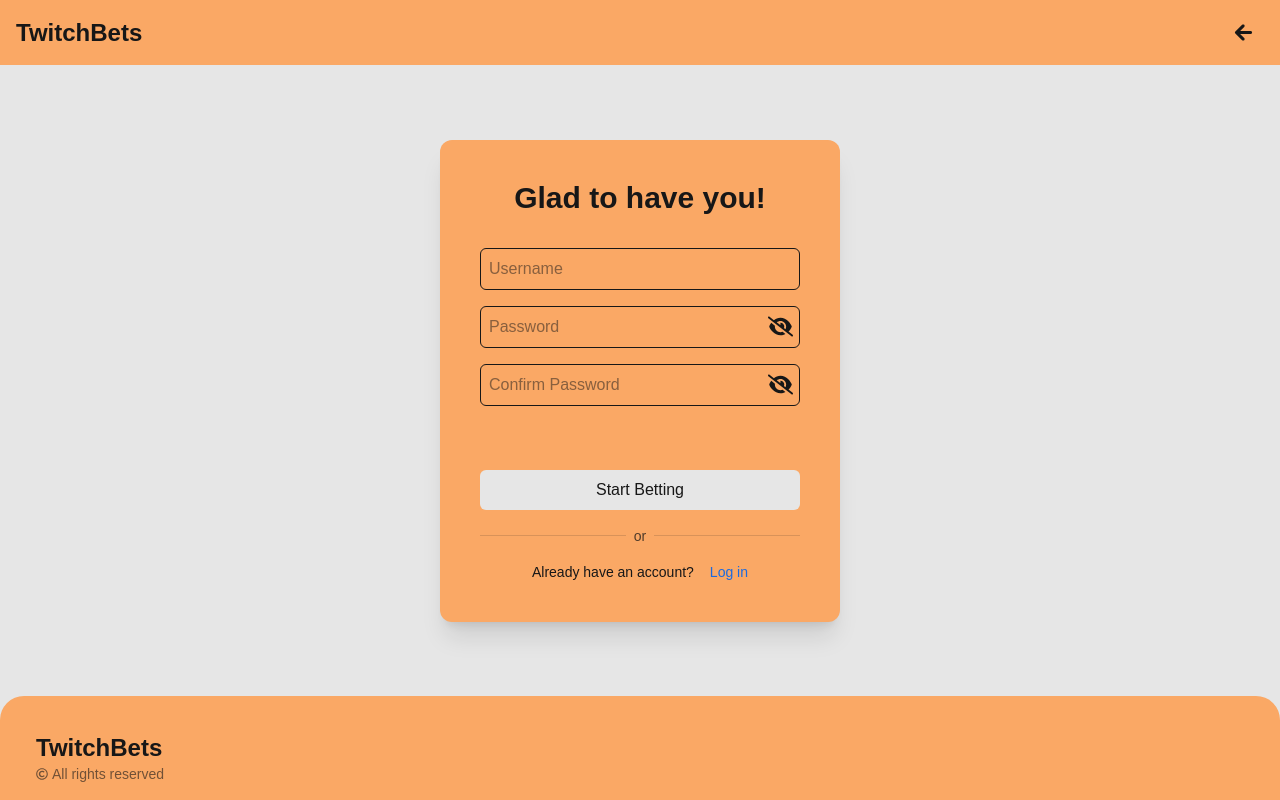
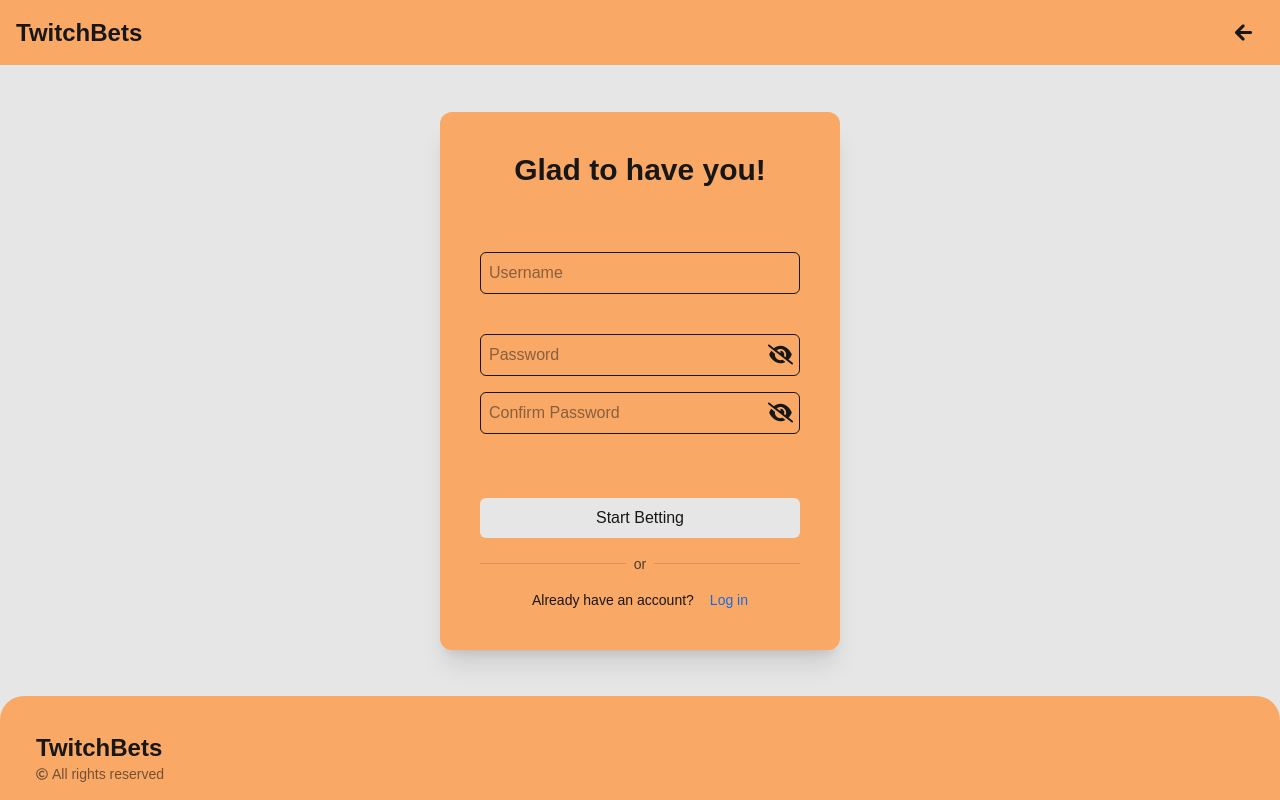
Before and after one commit to CedNo/TwitchBetsApp, a Next.js app: page /signup in a window 1280 px wide. Built offline with nearby package versions, Linux system fonts and the light colour scheme.

Commit message:
Added username validation to signup page

```diff
--- a/app/(login)/signup/page.tsx
+++ b/app/(login)/signup/page.tsx
@@ -1,18 +1,41 @@
+'use client'
+
 import Link from "next/link";
 import Button from "@/app/components/button";
 import ConfirmPasswordField from "./components/confirm-password";
+import { useState } from "react";
 
 export default function SignUp() {
+
+    const [username, setUsername] = useState("");
 
     return (
         <div className="px-4 md:px-0">
             <form className="w-full md:w-1/2 lg:w-5/16 flex flex-col gap-4 my-10 mx-auto bg-secondary-bg rounded-xl p-10 shadow-xl">
-                <h1 className="text-3xl font-bold text-center pb-4">Glad to have you!</h1>
-                <input
-                    className="p-2 border rounded-md w-full focus:outline-none focus:border-secondary-button-hover"
-                    type="text"
-                    placeholder="Username"
-                />
+                <h1 className="text-3xl font-bold text-center pb-12">Glad to have you!</h1>
+                <div className="flex flex-col gap-1">
+                    <input
+                        value={username}
+                        className={`${(username.length > 20 || !username.match(/^[a-zA-Z0-9]+$/)) && username !== '' ? 'border-red-500 focus:!border-red-400' : ''} p-2 border rounded-md w-full focus:outline-none focus:border-secondary-button-hover`}
+                        type="text"
+                        placeholder="Username"
+                        onChange={(e) => setUsername(e.target.value)}
+                    />
+                    {(username.length > 20) &&
+                        <p className="text-red-500 text-sm">
+                            Username must be at most 20 characters long.
+                        </p>
+                    }
+                    {(!username.match(/^[a-zA-Z0-9]+$/) && username !== '') &&
+                        <p className="text-red-500 text-sm">
+                            Username must be alphanumeric.
+                        </p>
+                    }
+                    {((username.length > 20) || (!username.match(/^[a-zA-Z0-9]+$/) && username !== '')) ?
+                        '' :
+                        <p className="text-sm invisible">|</p>
+                    }
+                </div>
                 <ConfirmPasswordField />
                 <Button className="w-full p-2 rounded-md bg-secondary-button hover:bg-secondary-button-hover transition mx-auto">
                     Start Betting
```
